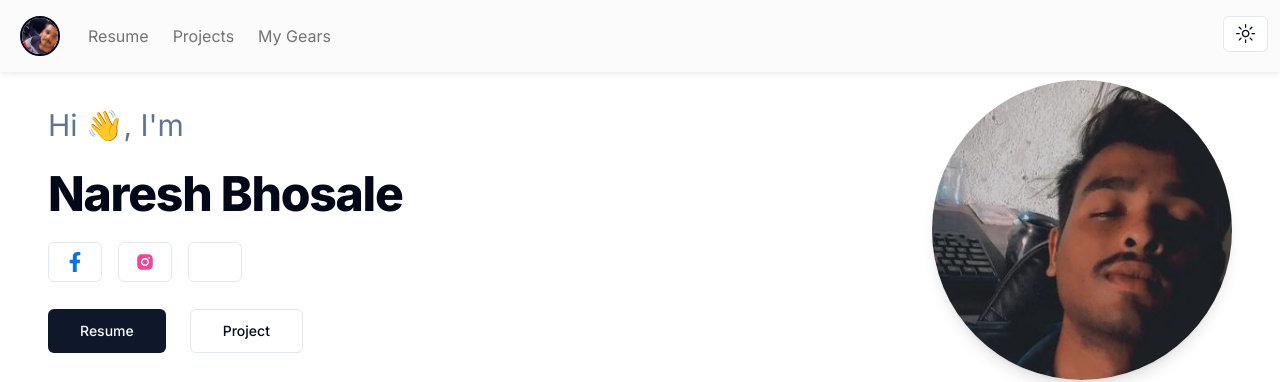
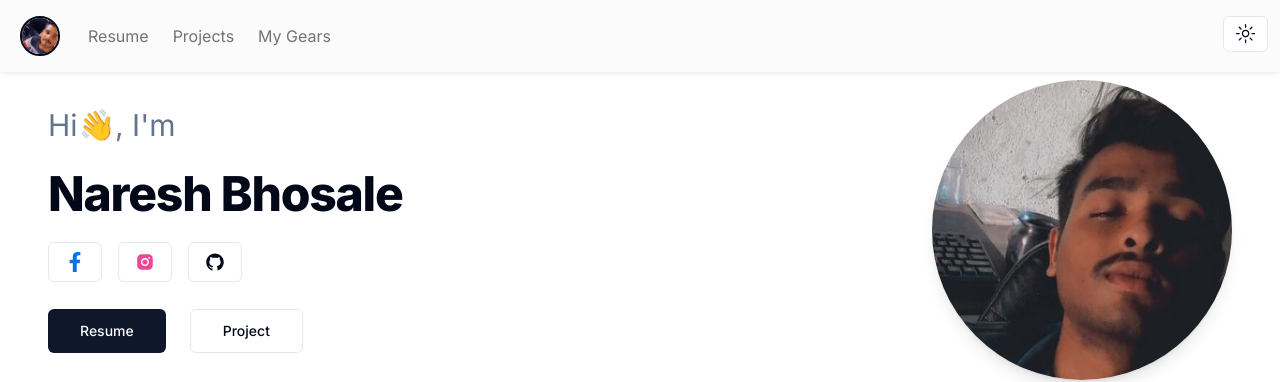
Before and after one commit to WebNaresh/resume-website, a Next.js app: page / in a window 1280 px wide. Shown: the top 382 px of the page. Built offline with nearby package versions, Linux system fonts and the light colour scheme.

Commit message:
small fix

```diff
--- a/app/(combine)/components/edu-card.tsx
+++ b/app/(combine)/components/edu-card.tsx
@@ -22,7 +22,7 @@ const Educard = ({ details, index }: Props) => {
         </div>
       </div>
       <div className="order-1 rounded-lg shadow-xl w-full lg:w-5/12 ">
-        <div className=" order-1 mb-10 ml-6 block max-w-md rounded-lg bg-neutral-50 p-6 shadow-md shadow-black/5 dark:bg-slate-900 dark:shadow-black/10">
+        <div className=" order-1 mb-10 ml-6 block max-w-md rounded-lg p-6 shadow-black/5 dark:bg-slate-900 dark:shadow-black/10">
           <div className="mb-4 flex justify-between">
             <Link
               href={details.link1}
--- a/app/(combine)/components/hero-section.tsx
+++ b/app/(combine)/components/hero-section.tsx
@@ -14,9 +14,11 @@ const Hero = (props: Props) => {
         <div className="w-100 mx-auto sm:max-w-2xl md:max-w-3xl lg:max-w-5xl xl:max-w-7xl">
           <div className="grid items-center gap-12 lg:grid-cols-2">
             <div className="mt-12 h-full lg:mt-0 flex flex-col justify-evenly">
-              <span className="text-3xl text-muted-foreground">
-                Hi 👋, I&apos;m <br />
-              </span>{" "}
+              <span className="text-3xl text-muted-foreground flex animate-waving">
+                Hi <div className="inline-block wave">&#128075;</div>, I&apos;m{" "}
+                <br />
+              </span>
+
               <div>
                 <h1 className="scroll-m-20 text-4xl font-extrabold tracking-tight lg:text-5xl">
                   Naresh Bhosale
@@ -36,7 +38,7 @@ const Hero = (props: Props) => {
                   </Link>
                   <Link href={"https://github.com/WebNaresh"}>
                     <Button variant={"outline"}>
-                      <AiFillGithub className="text-xl" color="white" />
+                      <AiFillGithub className="text-xl dark:text-white" />
                     </Button>
                   </Link>
                 </div>
--- a/app/globals.css
+++ b/app/globals.css
@@ -102,3 +102,22 @@
   right: -30px;
   border-left: solid 10px hsl(var(--foreground));
 }
+@keyframes waving {
+  0%,
+  100% {
+    transform: rotate(0deg);
+  }
+  25% {
+    transform: rotate(-10deg);
+  }
+  50% {
+    transform: rotate(10deg);
+  }
+  75% {
+    transform: rotate(-5deg);
+  }
+}
+
+.wave {
+  animation: waving 2s ease-in-out infinite;
+}
--- a/tailwind.config.js
+++ b/tailwind.config.js
@@ -16,6 +16,27 @@ module.exports = {
       },
     },
     extend: {
+      animation: {
+        waving: "waving 2s ease-in-out infinite",
+        wobble: "wobble 1s ease-in-out infinite",
+      },
+      keyframes: {
+        waving: {
+          "0%, 100%": { transform: "rotate(0)" },
+          "25%": { transform: "rotate(-10deg)" },
+          "50%": { transform: "rotate(10deg)" },
+          "75%": { transform: "rotate(-5deg)" },
+        },
+        wobble: {
+          "0%, 100%": { transform: "rotate(0)" },
+          "15%": { transform: "rotate(-5deg)" },
+          "30%": { transform: "rotate(5deg)" },
+          "45%": { transform: "rotate(-3deg)" },
+          "60%": { transform: "rotate(3deg)" },
+          "75%": { transform: "rotate(-2deg)" },
+          "90%": { transform: "rotate(2deg)" },
+        },
+      },
       colors: {
         border: "hsl(var(--border))",
         input: "hsl(var(--input))",
```
